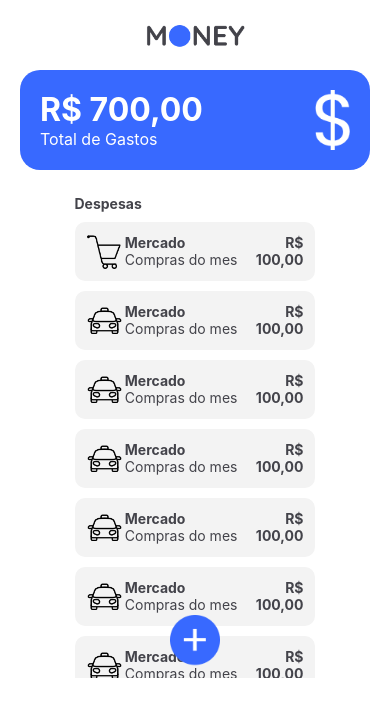
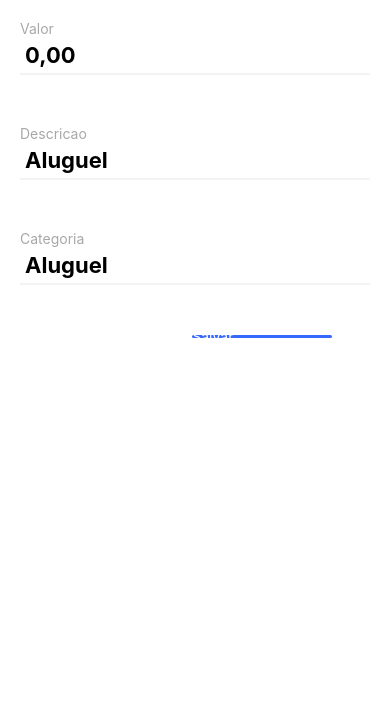
Before and after one commit to PabloPauloDev/Aplicativo-para-gerir-gastos, a React Native app: screen / in a window 390 px wide. Shown: the top 716 px of the page. Built offline with nearby package versions, Linux system fonts and the light colour scheme.

Commit message:
Adicionando Tela de cadastro

```diff
--- a/App.js
+++ b/App.js
@@ -1,12 +1,13 @@
 import { View, Text, Image } from 'react-native';
-import Home from './src/screens/home/home.jsx'
+import Home from './src/screens/home/home.jsx';
+import CadDespesa from './src/screens/cad-desp/cad-desp.jsx'
 import icons from './src/constants/icons.js';
 
 
 export default function App() {
   return (
     <View>
-      <Home />
+      <CadDespesa />
     </View>
   );
 }
--- a/src/screens/cad-desp/cad-desp.jsx
+++ b/src/screens/cad-desp/cad-desp.jsx
@@ -0,0 +1,33 @@
+import { Text, TextInput, TouchableOpacity, View } from 'react-native'
+import { styles } from './cad-desp.style.js'
+
+const CadDespesa = () => {
+    return <View style = {styles.container}>
+
+        <View style={styles.containerField}>
+            <Text style={styles.inputLabel}>Valor</Text>
+            <TextInput placeholder='0,00' style={styles.containerValor} keyboardType='decimal-pad'></TextInput>
+        </View>
+
+        <View style={styles.containerField}>
+            <Text style={styles.inputLabel}>Descricao</Text>
+            <TextInput placeholder='Aluguel' style={styles.inputText} defaultValue=''></TextInput>
+        </View>
+
+        <View style={styles.containerField}>
+            <Text style={styles.inputLabel}>Categoria</Text>
+            <TextInput placeholder='Aluguel' style={styles.inputText} defaultValue=''></TextInput>
+        </View>
+
+        <View style={styles.containerBtn}>
+            <TouchableOpacity style={styles.btnCancelar}>
+                <Text style={styles.textCancelar}>Cancelar</Text>
+            </TouchableOpacity>
+            <TouchableOpacity style={styles.btnSalvar}>
+                <Text style={styles.textSalvar}>Salvar</Text>
+            </TouchableOpacity>
+        </View>
+    </View>
+}
+
+export default CadDespesa
--- a/src/screens/cad-desp/cad-desp.style.js
+++ b/src/screens/cad-desp/cad-desp.style.js
@@ -1,7 +1,53 @@
 import {COLORS, FONT_SIZE} from "../../constants/themes.js"
 
 const styles = {
-
+    container: {
+        height: "92%",
+        gap: 10,
+        marginTop: 50,
+        margin: 20,
+    },
+    containerField: {
+        marginBottom: 40
+    },
+    inputLabel: {
+        fontSize: FONT_SIZE.sm,
+        color: COLORS.medium_grey
+    },
+    containerValor: {
+        fontSize: FONT_SIZE.lg,
+        borderBottomColor: COLORS.gray,
+        borderBottomWidth: 2,
+        padding: 5,
+        fontWeight: 'bold'
+    },
+    inputText: {
+        fontSize: FONT_SIZE.lg,
+        borderBottomColor: COLORS.gray,
+        borderBottomWidth: 2,
+        padding: 5,
+        fontWeight: 'bold'
+    },
+    containerBtn: {
+        flexDirection: 'row',
+        justifyContent: 'space-around'
+    },
+    btnCancelar: {
+    },
+    textCancelar: {
+        color: COLORS.white
+    },
+    btnSalvar: {
+        alighItems: 'center',
+        justifyContent: 'center',
+        backgroundColor: COLORS.blue,
+        borderRadius: 15,
+        width: '40%',
+        height: '20%'
+    },
+    textSalvar: {
+        color: COLORS.white
+    }
 }
 
 export { styles }
```
